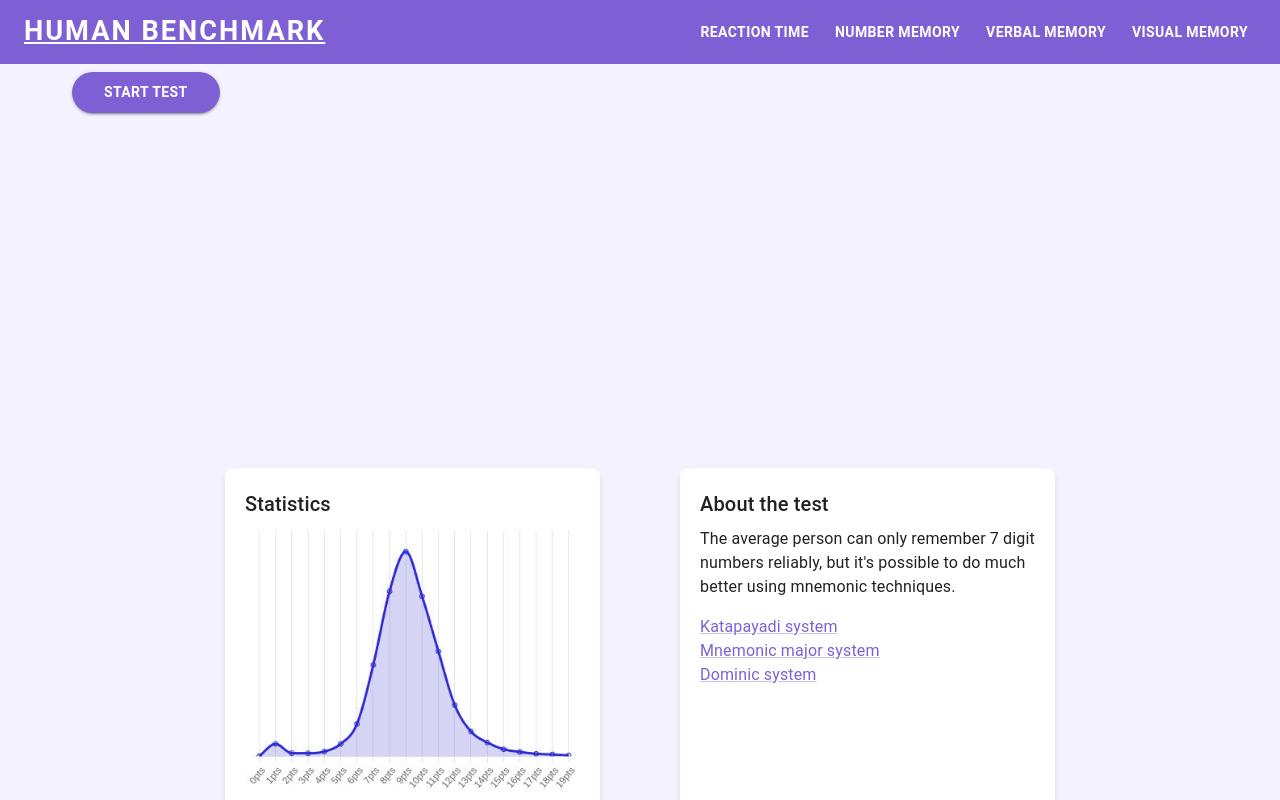
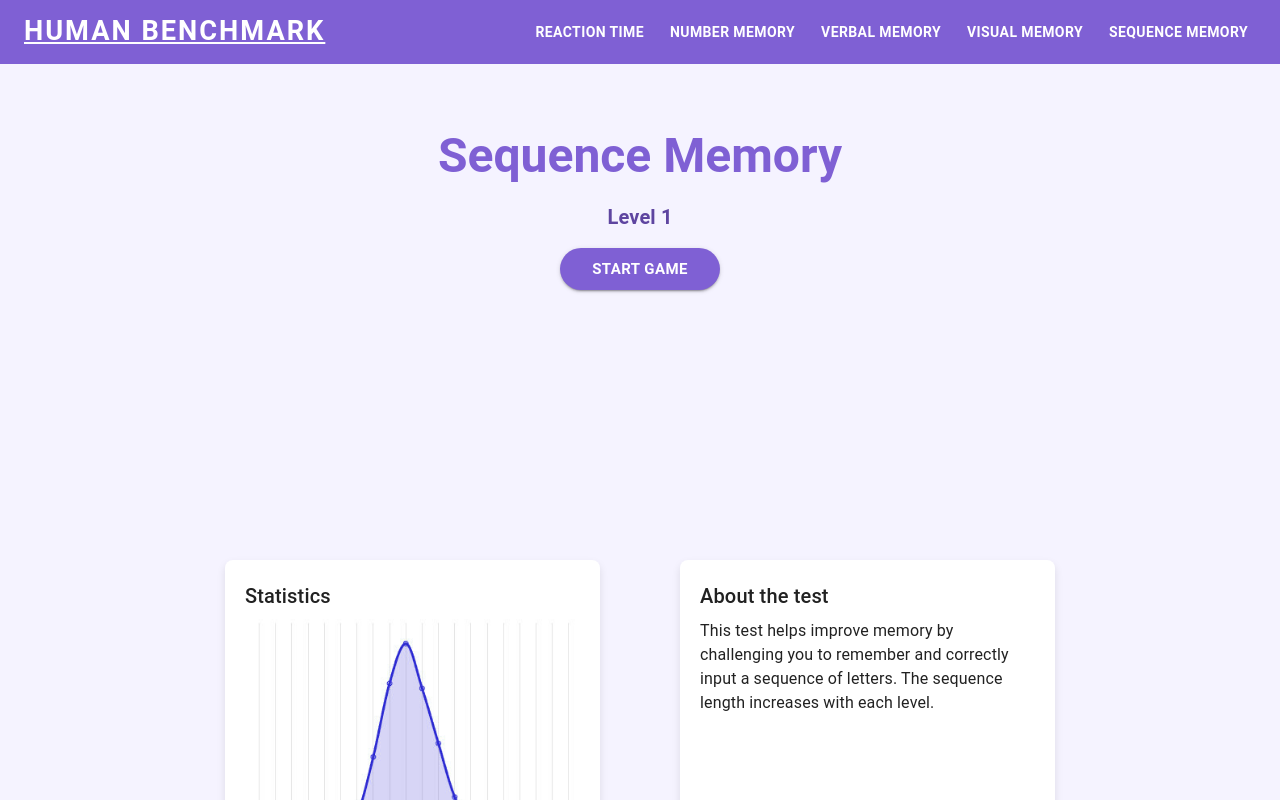
Before and after one commit to Swarnim114/YourBenchMark, a React (Create React App) app: page /sequence-memory in a window 1280 px wide. Shown: the top 800 px of the page. Built offline with nearby package versions, Linux system fonts and the light colour scheme.

Commit message:
sequence memory done

```diff
--- a/src/App.js
+++ b/src/App.js
@@ -2,7 +2,7 @@
 import { Routes, Route } from 'react-router-dom';
 import Navbar from './components/Navbar';
 import ReactionTime from './components/ReactionTime';
-import TypingTest from './components/TypingTest';
+import AimTrainer from './components/AimTrainer';
 import VisualMemoryTest from './components/VisualMemoryTest';
 import Home from './components/Home';
 import SequenceMemory from './components/SequenceMemory';
@@ -17,7 +17,7 @@
         <Routes>
           <Route path="/" element={<Home />} />
           <Route path="/reaction-time" element={<ReactionTime />} />
-          {/* <Route path="/typing-test" element={<TypingTest />} /> */}
+          <Route path="/aim-trainer" element={<AimTrainer />} />
           <Route path="/visual-memory" element={<VisualMemoryTest />} />
           <Route path="/sequence-memory" element={<SequenceMemory />} />
           <Route path="/number-memory" element={<NumberMemory />} />
--- a/src/components/Home.js
+++ b/src/components/Home.js
@@ -82,7 +82,7 @@
     { path: "/sequence-memory", title: "Sequence Memory", icon: ViewListIcon },
     { path: "/number-memory", title: "Number Memory", icon: NumbersIcon },
     { path: "/verbal-memory", title: "Verbal Memory", icon: TextFieldsIcon },
-    { path: "/typing-test", title: "Typing Test", icon: KeyboardIcon },
+    { path: "/AimTrainer", title: "AimTrainer", icon: KeyboardIcon },
     { path: "/visual-memory-test", title: "Visual Memory Test", icon: VisibilityIcon },
   ];
 
--- a/src/components/Navbar.js
+++ b/src/components/Navbar.js
@@ -71,6 +71,7 @@
     { label: "Number Memory", path: "/number-memory" },
     { label: "Verbal Memory", path: "/verbal-memory" },
     { label: "Visual Memory", path: "/visual-memory" },
+    { label: "Sequence Memory", path: "/sequence-memory" },
   ];
 
   return (
--- a/src/components/SequenceMemory.js
+++ b/src/components/SequenceMemory.js
@@ -1,180 +1,208 @@
-import React, { useState, useEffect } from "react";
-import { infoSectionStyles, infoBoxStyles, gameButtonStyles } from "./Theme";
-import { Box, Button, Typography, Container, Link } from "@mui/material";
-import { styled, ThemeProvider, createTheme } from "@mui/material/styles";
+import React, { useState, useEffect } from 'react';
+import { Box, Button, Typography, TextField, LinearProgress, Container, Grid } from '@mui/material';
+import { styled, ThemeProvider } from '@mui/material/styles';
+import { theme, infoSectionStyles, infoBoxStyles, gameButtonStyles } from './Theme';
 import statsimg from "../assets/voilet.png";
 
-const theme = createTheme({
-  palette: {
-    primary: {
-      main: "#7f60d4",
-    },
-    secondary: {
-      main: "#5e45a0",
-    },
-    background: {
-      default: "#f5f3ff",
-      paper: "#ffffff",
-    },
-  },
-});
-
-const InfoSection = styled("div")(infoSectionStyles);
-const InfoBox = styled("div")(infoBoxStyles);
+const InfoSection = styled('div')(infoSectionStyles);
+const InfoBox = styled('div')(infoBoxStyles);
 const GameButton = styled(Button)(gameButtonStyles);
 
-const generateRandomChar = () => {
-  const chars = "ABCDEFGHIJKLMNOPQRSTUVWXYZ1234567890!@#$%&";
-  return chars.charAt(Math.floor(Math.random() * chars.length));
-};
+const LetterDisplay = styled(Typography)(({ theme }) => ({
+  fontWeight: 'bold',
+  color: theme.palette.primary.main,
+  marginBottom: theme.spacing(3),
+  userSelect: 'none',
+}));
 
-const shuffleArray = (array) => {
-  return array.sort(() => Math.random() - 0.5);
-};
+const LevelDisplay = styled(Typography)(({ theme }) => ({
+  fontWeight: 'bold',
+  color: theme.palette.secondary.main,
+  marginTop: theme.spacing(2),
+}));
 
-function SequenceMemory() {
+const SequenceMemory = () => {
   const [level, setLevel] = useState(1);
   const [sequence, setSequence] = useState([]);
-  const [options, setOptions] = useState([]);
-  const [userInput, setUserInput] = useState([]);
+  const [userInput, setUserInput] = useState('');
+  const [showSequence, setShowSequence] = useState(false);
+  const [testOver, setTestOver] = useState(false);
+  const [correct, setCorrect] = useState(true);
   const [testStarted, setTestStarted] = useState(false);
-  const [testOver, setTestOver] = useState(false);
-  const [currentDisplayIndex, setCurrentDisplayIndex] = useState(0);
-  const [displayingSequence, setDisplayingSequence] = useState(true);
+  const [progress, setProgress] = useState(100);
+  const [timerDuration, setTimerDuration] = useState(2000);
 
-  useEffect(() => {
-    if (testStarted && !testOver) {
-      const newChar = generateRandomChar();
-      const newChar2 = generateRandomChar();
-      const newSequence = [...sequence, newChar, newChar2];
-      setSequence(newSequence);
+  const generateRandomLetter = () => {
+    const letters = 'ABCDEFGHIJKLMNOPQRSTUVWXYZ123456789';
+    return letters.charAt(Math.floor(Math.random() * letters.length));
+  };
 
-      setDisplayingSequence(true);
-      setCurrentDisplayIndex(newSequence.length-2);
+  const startTest = (currentLevel) => {
+    const newSequence = [...sequence, generateRandomLetter()];
+    setSequence(newSequence);
+    setShowSequence(true);
+    const newDuration = 1500  ;
+    setTimerDuration(newDuration);
+    setProgress(100);
 
-      const correctOption = newSequence.join("");
-      const otherOptions = [generateRandomChar(), generateRandomChar(), generateRandomChar()]
-        .map((char) => newSequence.slice(0, -1).join("") + char)
-        .filter((option) => option !== correctOption);
+    let progressInterval;
+    const startProgress = () => {
+      const step = 100 / (newDuration / 100);
+      progressInterval = setInterval(() => {
+        setProgress((prevProgress) => {
+          const nextProgress = prevProgress - step;
+          if (nextProgress <= 0) {
+            clearInterval(progressInterval);
+            setShowSequence(false);
+          }
+          return nextProgress;
+        });
+      }, 100);
+    };
 
-      const shuffledOptions = shuffleArray([correctOption, ...otherOptions]);
-      setOptions(shuffledOptions);
-    }
-  }, [level, testStarted]);
+    startProgress();
 
-  useEffect(() => {
-    if (displayingSequence && currentDisplayIndex < sequence.length) {
-      const timer = setTimeout(() => {
-        setCurrentDisplayIndex(currentDisplayIndex + 1);
-      }, 1000);
-      return () => clearTimeout(timer);
-    } else if (currentDisplayIndex === sequence.length) {
-      setDisplayingSequence(false);
-    }
-  }, [currentDisplayIndex, displayingSequence, sequence]);
+    setTimeout(() => {
+      setShowSequence(false);
+    }, newDuration);
 
-  const handleOptionClick = (option) => {
-    const correctSequence = sequence.join("");
-    if (option === correctSequence) {
-      setUserInput([...userInput, option]);
-      setLevel(level + 1);
+    setTestStarted(true);
+  };
+
+  const handleSubmit = () => {
+    if (userInput === sequence.join('')) {
+      const nextLevel = level + 1;
+      setLevel(nextLevel);
+      setUserInput('');
+      startTest(nextLevel);
+      setCorrect(true);
     } else {
       setTestOver(true);
+      setCorrect(false);
     }
   };
 
-  const handleRestart = () => {
+  const handleKeyPress = (e) => {
+    if (e.key === 'Enter') {
+      if (!testStarted) {
+        startTest(level);
+      } else if (!showSequence) {
+        handleSubmit();
+      }
+    }
+  };
+
+  const restartTest = () => {
     setLevel(1);
     setSequence([]);
-    setUserInput([]);
-    setTestStarted(false);
     setTestOver(false);
+    setCorrect(true);
+    setUserInput('');
+    startTest(1);
   };
+
+  useEffect(() => {
+    window.addEventListener('keydown', handleKeyPress);
+    return () => {
+      window.removeEventListener('keydown', handleKeyPress);
+    };
+  }, [testStarted, showSequence, userInput, sequence]);
 
   return (
     <ThemeProvider theme={theme}>
-      <Box sx={{ backgroundColor: theme.palette.background.default, height: "100vh" }}>
-        <Container sx={{ backgroundColor:theme.palette.background.default, height: "48vh"  , flexDirection: "column", justifyContent: "center", alignItems: "top"}}>
-          {testStarted && !testOver && (
-            <Box>
-              <Typography variant="h5">Level {level}</Typography>
-              {displayingSequence ? (
-                <Typography variant="h6">Remember this sequence:</Typography>
+      <Box sx={{ bgcolor: 'background.default', minHeight: '100vh', py: 4 }}>
+        <Container maxWidth="sm">
+          <Box>
+            <Box sx={{ textAlign: 'center', py: 4 }}>
+              {!testOver ? (
+                <>
+                  <Typography variant="h3" gutterBottom fontWeight="bold" color="primary">
+                    Sequence Memory
+                  </Typography>
+                  <LevelDisplay variant="h6" gutterBottom>
+                    {correct ? `Level ${level}` : 'Incorrect, try again!'}
+                  </LevelDisplay>
+
+                  {showSequence ? (
+                    <>
+                      <LetterDisplay variant="h3" gutterBottom>
+                      {sequence[sequence.length - 1]}
+                      </LetterDisplay>
+                      <LinearProgress
+                        variant="determinate"
+                        value={progress}
+                        sx={{ width: '80%', margin: '20px auto', height: 10 }}
+                      />
+                    </>
+                  ) : (
+                    <>
+                      {testStarted && (
+                        <Grid container direction="column" spacing={2}>
+                          <Grid item>
+                            <Typography variant="h5" gutterBottom>
+                              What was the sequence?
+                            </Typography>
+                          </Grid>
+                          <Grid item>
+                            <TextField
+                              value={userInput}
+                              onChange={(e) => setUserInput(e.target.value)}
+                              variant="outlined"
+                              placeholder="Enter the sequence"
+                              inputProps={{
+                                style: { textAlign: 'center', fontSize: '24px' },
+                                autoFocus: true
+                              }}
+                            />
+                          </Grid>
+                          <Grid item>
+                            <GameButton variant="contained" color="primary" onClick={handleSubmit}>
+                              Submit
+                            </GameButton>
+                          </Grid>
+                        </Grid>
+                      )}
+                    </>
+                  )}
+                </>
               ) : (
-                <Typography variant="h6">Choose the correct sequence:</Typography>
+                <>
+                  <Typography variant="h4" gutterBottom fontWeight="bold" color="primary">
+                    Test Over!
+                  </Typography>
+                  <Typography variant="h5">
+                    You reached Level {level}
+                  </Typography>
+                  <GameButton variant="contained" color="primary" onClick={restartTest} sx={{ mt: 2 }}>
+                    Restart
+                  </GameButton>
+                </>
               )}
 
-              {displayingSequence && (
-                <Typography variant="h4" sx={{ margin: "16px" }}>
-                  {sequence[currentDisplayIndex] ? sequence[currentDisplayIndex] : ""}
-                </Typography>
+              {!showSequence && !testOver && !testStarted && (
+                <GameButton variant="contained" color="primary" onClick={() => startTest(level)} size="large">
+                  Start Game
+                </GameButton>
               )}
-
-              {!displayingSequence &&
-                options.map((option, index) => (
-                  <GameButton
-                    key={index}
-                    variant="contained"
-                    color="primary"
-                    onClick={() => handleOptionClick(option)}
-                    sx={{ margin: "8px" }}
-                  >
-                    {option}
-                  </GameButton>
-                ))}
             </Box>
-          )}
-          {testOver && (
-            <Box>
-              <Typography variant="h6">Game Over!</Typography>
-              <GameButton variant="contained" color="primary" onClick={handleRestart}>
-                Test Again
-              </GameButton>
-            </Box>
-          )}
-          {!testStarted && !testOver && (
-            <GameButton variant="contained" color="primary" onClick={() => setTestStarted(true)}>
-              Start Test
-            </GameButton>
-          )}
+          </Box>
         </Container>
 
-        <Container sx={{ backgroundColor: theme.palette.background.default, height: "47vh" }}>
-          <InfoSection sx={{ marginTop: "0px" }}>
-            <InfoBox>
-              <Typography variant="h6" gutterBottom>
-                Statistics
-              </Typography>
-              <img src={statsimg} alt="Statistics" style={{ width: "100%", maxWidth: "400px", margin: "0 auto" }} />
-            </InfoBox>
-            <InfoBox sx={{ minHeight: { xs: "200px", sm: "400px" } }}>
-              <Typography variant="h6" gutterBottom>
-                About the test
-              </Typography>
-              <Typography paragraph>
-                The average person can only remember 7 digit numbers reliably, but it's possible to do much better using mnemonic techniques.
-              </Typography>
-              <Typography component="div">
-                <Link href="https://en.wikipedia.org/wiki/Katapayadi_system" target="_blank" rel="noopener noreferrer" sx={{ color: "primary.main" }}>
-                  Katapayadi system
-                </Link>
-              </Typography>
-              <Typography component="div">
-                <Link href="https://en.wikipedia.org/wiki/Mnemonic_major_system" target="_blank" rel="noopener noreferrer" sx={{ color: "primary.main" }}>
-                  Mnemonic major system
-                </Link>
-              </Typography>
-              <Typography component="div">
-                <Link href="https://en.wikipedia.org/wiki/Dominic_system" target="_blank" rel="noopener noreferrer" sx={{ color: "primary.main" }}>
-                  Dominic system
-                </Link>
-              </Typography>
-            </InfoBox>
-          </InfoSection>
-        </Container>
+        <InfoSection sx={{ marginTop: '210px' }}>
+          <InfoBox>
+            <Typography variant="h6" gutterBottom>Statistics</Typography>
+            <img src={statsimg} alt="Statistics" style={{ width: '100%', maxWidth: '400px', margin: '0 auto' }} />
+          </InfoBox>
+          <InfoBox sx={{minHeight: '400px '}}>
+            <Typography variant="h6" gutterBottom>About the test</Typography>
+            <Typography paragraph>
+              This test helps improve memory by challenging you to remember and correctly input a sequence of letters. The sequence length increases with each level.
+            </Typography>
+          </InfoBox>
+        </InfoSection>
       </Box>
     </ThemeProvider>
   );
-}
+};
 
 export default SequenceMemory;
--- a/src/components/TypingTest.js
+++ /dev/null
@@ -1,124 +0,0 @@
-import React, { useState, useEffect } from 'react';
-import { Box, Button, Typography, TextField, LinearProgress, Container, Grid, useMediaQuery } from '@mui/material';
-import { styled, createTheme, ThemeProvider } from '@mui/material/styles';
-import { Link } from '@mui/material';
-import statsimg from "../assets/voilet.png";
-const theme = createTheme({
-  palette: {
-    primary: {
-      main: '#7f60d4',
-    },
-    secondary: {
-      main: '#5e45a0',
-    },
-    background: {
-      default: '#f5f3ff',
-      paper: '#ffffff',
-    },
-  },
-});
-const isTablet = window.innerWidth <= 768; // Define the 'isTablet' variable based on the window width
-const isMobile = window.innerWidth <= 480; // Define the 'isMobile' variable based on the window width
-const InfoSection = styled('div')({
-  display: 'flex',
-  flexDirection: isTablet ? 'column' : 'row',
-  justifyContent: 'center',
-  alignItems: 'center',
-  marginTop: '50px',
-});
-
-const InfoBox = styled('div')(({ theme }) => ({
-  display: "block",
-  width: isMobile ? '90%' : isTablet ? '80%' : '500px',
-  padding: '20px',
-  backgroundColor: 'white',
-  borderRadius: '8px',
-  boxShadow: '0 4px 8px rgba(0, 0, 0, 0.1)',
-  margin: isTablet ? '20px 0' : '0 20px',
-  textAlign: 'left',
-  transition: 'transform 0.3s ease',
-  position: 'relative',
-  overflow: 'hidden',
-  '&:hover': {
-    transform: 'scale(1.05)',
-  },
-  '&::before': {
-    content: '""',
-    position: 'absolute',
-    top: 0,
-    left: 0,
-    right: 0,
-    bottom: 0,
-    backgroundColor: "#e5d6f9",
-    borderRadius: '8px',
-    opacity: 0,
-    transition: 'opacity 0.3s ease',
-    zIndex: -1,
-  },
-  '&:hover::before': {
-    opacity: 1,
-  },
-}));
-function TypingTest() {
-  const [text, setText] = useState('The quick brown fox jumps over the lazy dog.');
-  const [input, setInput] = useState('');
-  const [startTime, setStartTime] = useState(null);
-  const [wpm, setWpm] = useState(null);
-
-  const handleChange = (e) => {
-    const newText = e.target.value;
-    if (!startTime) {
-      setStartTime(Date.now());
-    }
-    setInput(newText);
-    if (newText === text) {
-      const timeTaken = (Date.now() - startTime) / 1000;
-      const words = text.split(' ').length;
-      setWpm(((words / timeTaken) * 60).toFixed(2));
-    }
-  };
-
-  return (
-    <div style={{ textAlign: 'center', marginTop: '50px' }}>
-      <h2>Typing Test</h2>
-      <p>{text}</p>
-      <input type="text" value={input} onChange={handleChange} />
-      {wpm && <h3>Your WPM is: {wpm}</h3>}
-      <InfoSection>
-        <InfoBox>
-          <Typography variant="h6" gutterBottom>Statistics</Typography>
-          <img src={statsimg} alt="Statistics" style={{ width: '100%', maxWidth: '400px', margin: '0 auto' }} />
-        </InfoBox>
-        <InfoBox sx={{minHeight: '400px '}}>
-          <Typography variant="h6" gutterBottom>About the test</Typography>
-          <Typography paragraph>
-            The average person can only remember 7 digit numbers reliably, but it's possible to do much better using mnemonic techniques. Some helpful links are provided below.
-          </Typography>
-          <Typography component="div">
-            <Link style={{ color: '#7f60d4' }} href="https://en.wikipedia.org/wiki/Katapayadi_system" target="_blank" rel="noopener noreferrer">
-              Katapayadi system
-            </Link>
-          </Typography>
-          <Typography component="div">
-            <Link style={{ color: '#7f60d4' }} href="https://en.wikipedia.org/wiki/Mnemonic_major_system" target="_blank" rel="noopener noreferrer">
-              Mnemonic major system
-            </Link>
-          </Typography>
-          <Typography component="div">
-            <Link style={{ color: '#7f60d4' }} href="https://en.wikipedia.org/wiki/Dominic_system" target="_blank" rel="noopener noreferrer">
-              Dominic system
-            </Link>
-          </Typography>
-          <Typography component="div">
-            <Link style={{ color: '#7f60d4' }} href="https://en.wikipedia.org/wiki/Katapayadi_system" target="_blank" rel="noopener noreferrer">
-              Katapayadi system
-            </Link>
-          </Typography>
-        </InfoBox>
-      </InfoSection>
-    </div>
-
-  );
-}
-
-export default TypingTest;
```
Also changed, not shown: src/components/AimTrainer.js (added, +9 -0 lines).
